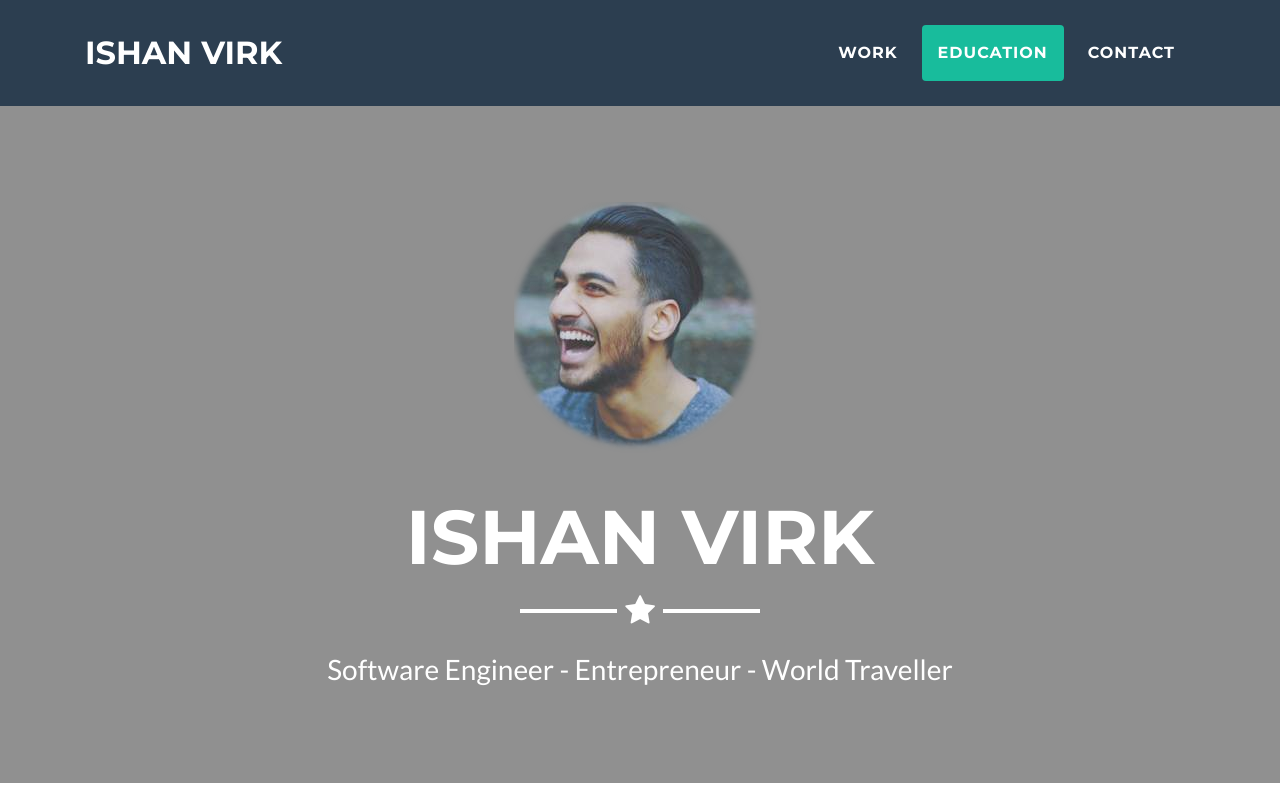
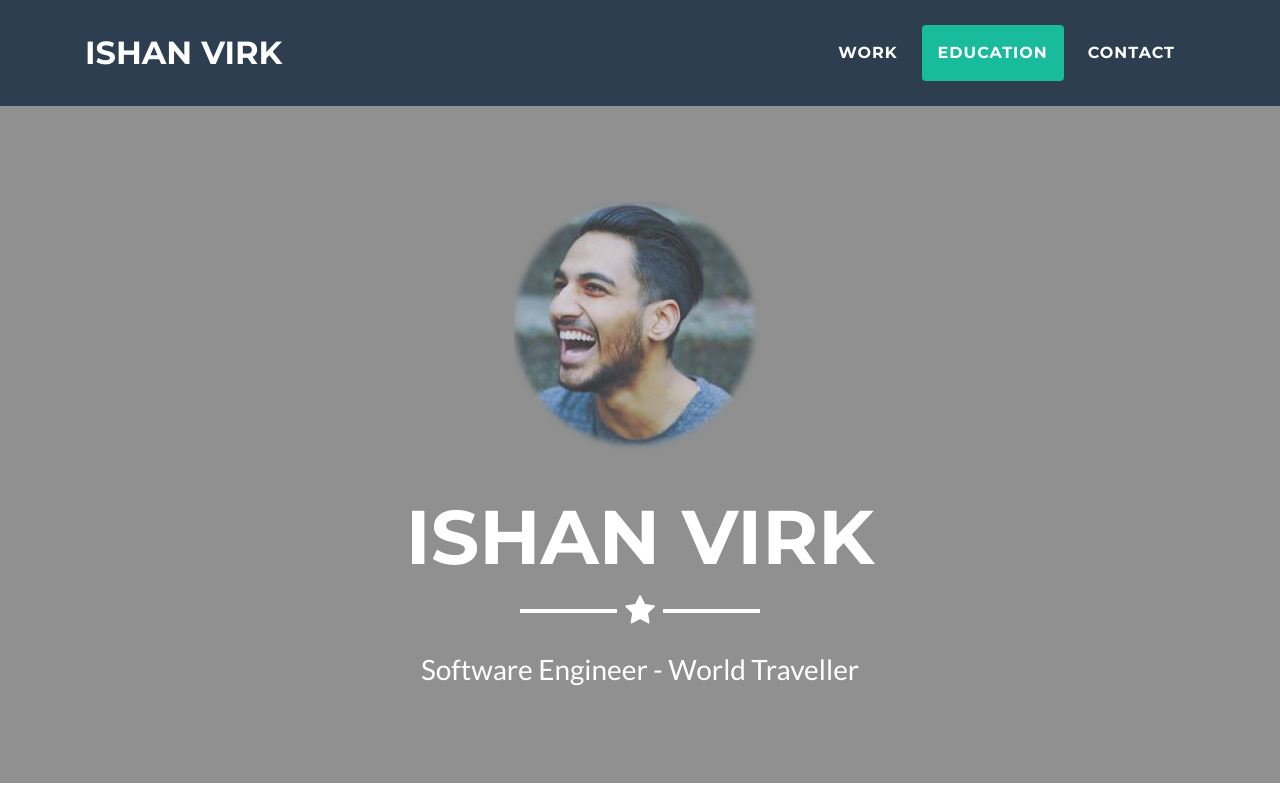
Before and after one commit to ishanv/ishanv.github.io, a plain HTML site: page index.html in a window 1280 px wide. Shown: the top 800 px of the page. Drawn offline with nearby package versions, Linux system fonts and the light colour scheme.

Commit message:
no message

```diff
--- a/index.html
+++ b/index.html
@@ -65,7 +65,7 @@
         <img class="img-fluid mb-5 d-block mx-auto" src="img/IshanSmall.png" alt="" style="min-width: 0%">
         <h1 class="text-uppercase mb-0">Ishan Virk</h1>
         <hr class="star-light">
-        <h2 class="font-weight-light mb-0">Software Engineer - Entrepreneur - World Traveller</h2>
+        <h2 class="font-weight-light mb-0">Software Engineer - World Traveller</h2>
       </div>
     </header>
 
```
